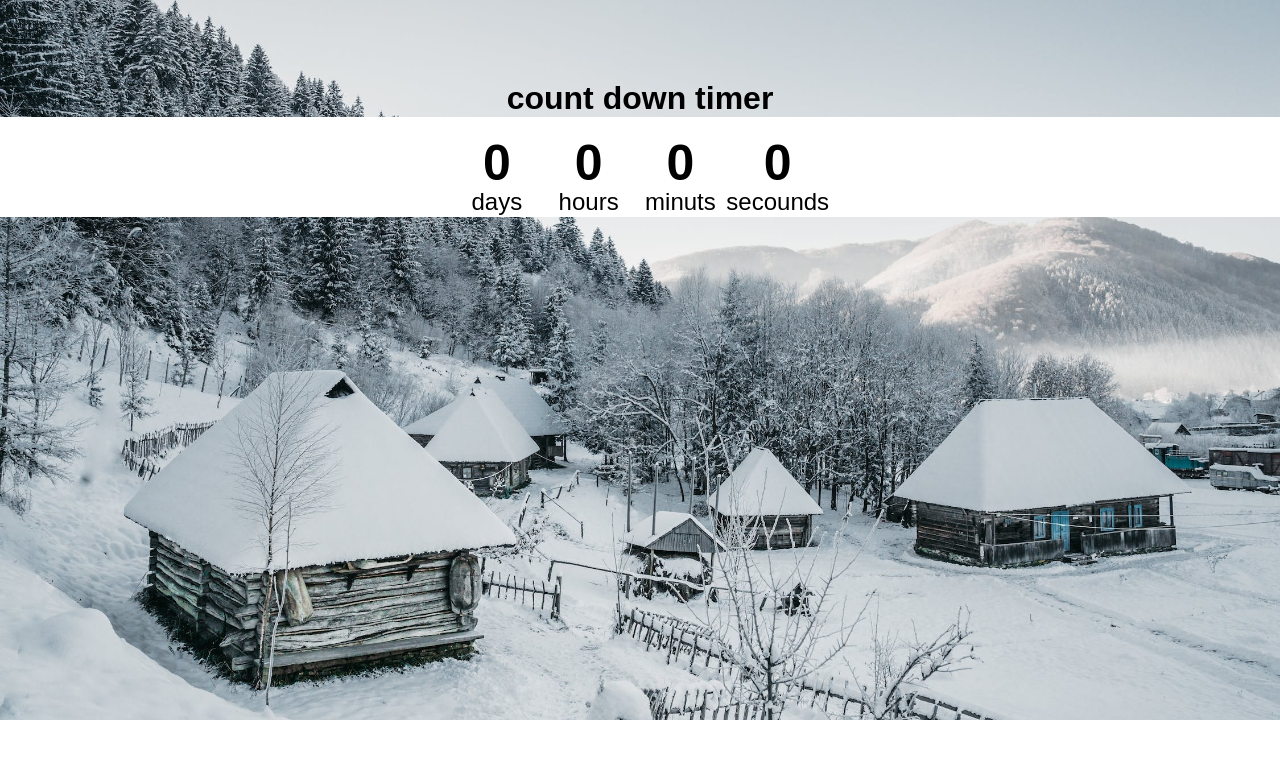
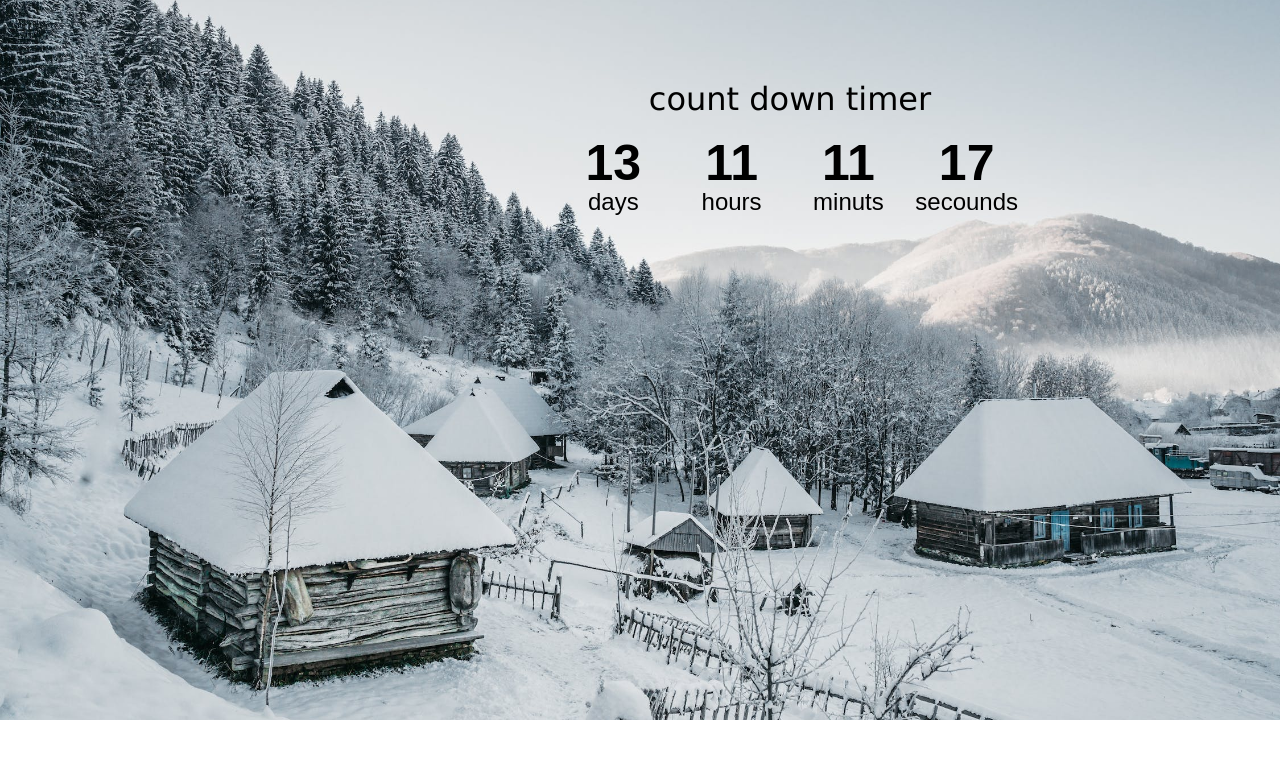
Before and after one commit to azzayshakya/java_script_projects, a plain HTML site: page countdown timer/index.html in a window 1280 px wide. Drawn offline with Linux system fonts and the light colour scheme.

Commit message:
completing the project

```diff
--- a/countdown timer/index.html
+++ b/countdown timer/index.html
@@ -9,28 +9,30 @@
 <body>
 <div class="project">
 
+    <div class="main">
+
         <h1>count down timer</h1>
 
 
 
     <div class="countdown-container">
         <div class="days">
-            <p class="bigtext">0</p>
+            <p class="bigtext" id="days-el">0</p>
             <span>days</span>
         </div>
 
         <div class="hours">
-            <p class="bigtext">0</p>
+            <p class="bigtext" id="hours-el">0</p>
             <span>hours</span>
         </div>
 
         <div class="minuts">
-            <p class="bigtext">0</p>
+            <p class="bigtext" id="minuts-el">0</p>
             <span>minuts</span>
         </div>
 
         <div class="secounds">
-            <p class="bigtext">0</p>
+            <p class="bigtext"  id="secounds-el">0</p>
             <span>secounds</span>
         </div>
 
@@ -38,6 +40,8 @@
             <p class="bigtext">days</p>
             <span>days</span>
         </hours> -->
+
+    </div>
     </div>
 
 </div>
--- a/countdown timer/script.js
+++ b/countdown timer/script.js
@@ -0,0 +1,37 @@
+const daysel = document.getElementById("days-el")
+const hoursel =document.getElementById('hours-el')
+const minutsel =document.getElementById('minuts-el')
+
+const  secoundsel =document.getElementById('secounds-el')
+
+
+const newYear = "7 sep 2023";
+
+function countdown () {
+
+    const currentdate=new Date();
+    const newyeardate=new Date(newYear);
+
+    const diff=newyeardate-currentdate;
+
+    const totalsecound =(newyeardate-currentdate)/1000;
+
+    const days =Math.floor(totalsecound /3600/ 24);
+    const hours =Math.floor(totalsecound /3600)% 24;
+    const minuts =Math.floor(totalsecound /3600) % 24;
+    const secounds = Math.floor(totalsecound%60);
+
+
+
+    // console.log(days , hours ,minuts ,secounds);
+
+    daysel.innerHTML=days;
+    hoursel.innerHTML=hours;
+
+    minutsel.innerHTML=minuts;
+    secoundsel.innerHTML=secounds;
+
+}
+
+countdown();
+setInterval(countdown,1000)
--- a/countdown timer/style.css
+++ b/countdown timer/style.css
@@ -8,6 +8,10 @@ body{
     font-family: 'poppins' , sans-serif;
 
 
+}
+
+.main{
+    margin-left: 300px;
 }
 .project{
     background-image:url(/bac.jpeg);
@@ -27,6 +31,8 @@ h1{
     justify-content: center;
     align-items: center;
     padding:80px 0px 0px 0px;
+    font-weight: lighter;
+    font-family: Verdana, Geneva, Tahoma, sans-serif;
 
 
 }
@@ -36,10 +42,13 @@ h1{
     flex-direction: row;
     justify-content: center;
     align-items: center;
-    background-color: white;
-    height: 100px;
+
+
     text-align: center;
     padding-top: 20px;
+    flex-wrap: wrap;
+
+
 
 
 }
```
Also changed, not shown: countdown timer/background.avif (deleted).
